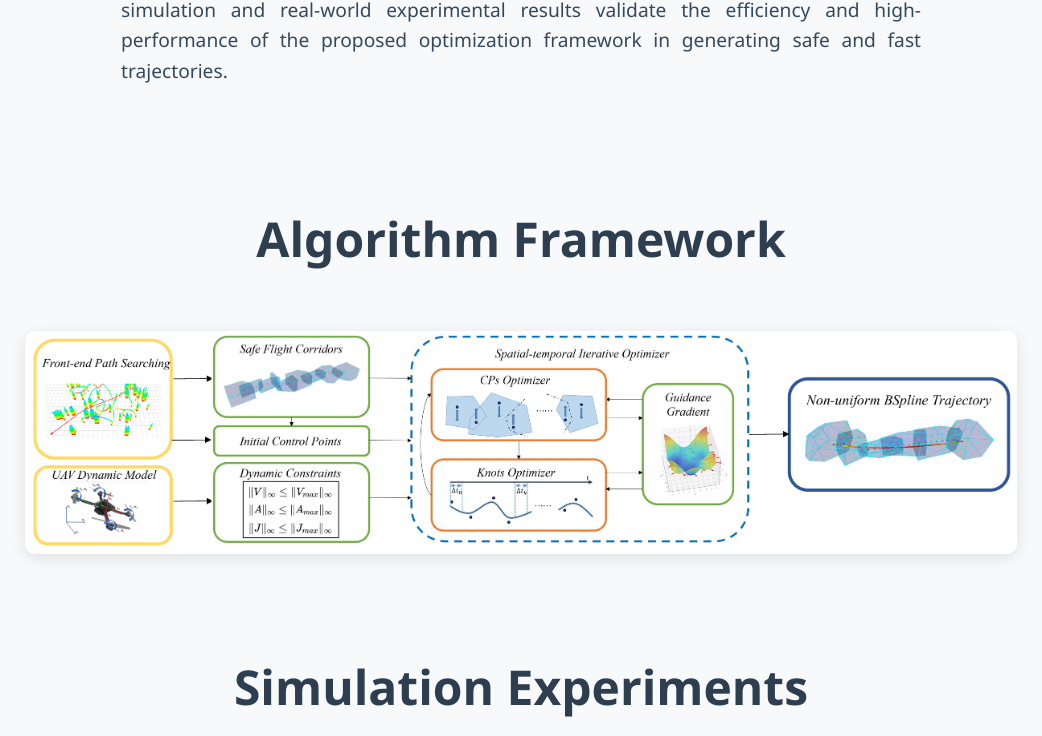
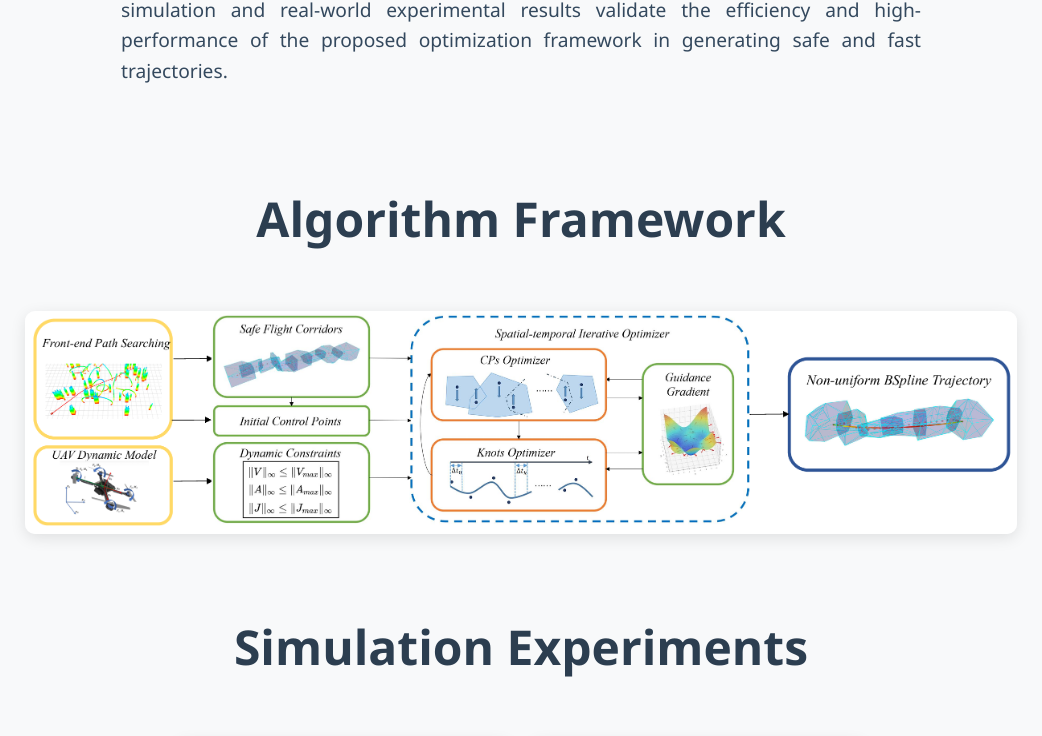
Before and after one commit to HITSZ-MAS/STORM, a plain HTML site: page index.html in a window 1280 px wide. Shown: the part 953-1689 px from the top of the page, without its empty margins (119-1161 px from the left). Drawn offline with Linux system fonts and the light colour scheme; grey boxes are pictures that could not be loaded.

Commit message:
update page

```diff
--- a/index.html
+++ b/index.html
@@ -165,7 +165,8 @@
             font-size: 2em;
             color: #2c3e50;
             text-align: center;
-            margin: 20px 0;
+            margin-bottom: 20px;
+            text-align: center;
         }
 
         .video-container {
```
